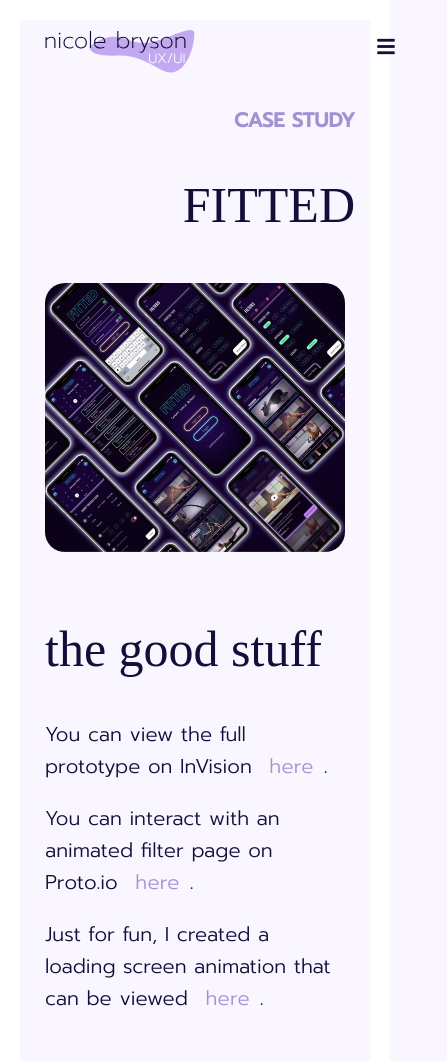
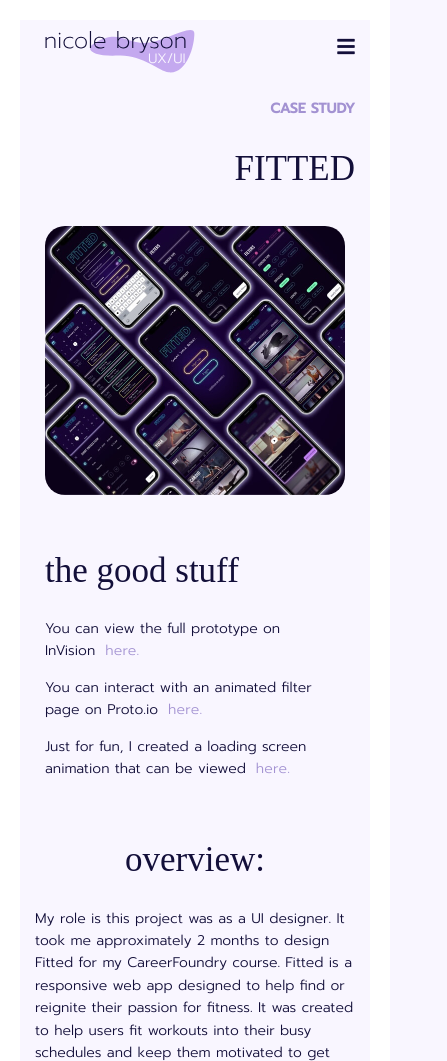
Before and after one commit to obidauz/portfolio-site-nicole-bryson, a plain HTML site: page fitted.html in a window 390 px wide. Shown: the top 1061 px of the page, 447 px wide, since content can reach past the window. Drawn offline with nearby package versions, Linux system fonts and the light colour scheme; a web font is replaced by a local one.

Commit message:
fixed navigation bar

```diff
--- a/css/style.css
+++ b/css/style.css
@@ -21,7 +21,7 @@ html {
 body { /* select body design */
     /*background-color: #fffefc;*/
     font-family: 'Prompt', sans-serif;
-    font-size: 20px;
+    font-size: 14px;
     font-weight: 300;
     line-height: 1.6;
     color: #130f3a;
@@ -31,9 +31,27 @@ body { /* select body design */
 }
 
 header { /* set header and footer design */
-    padding: 10px 0 4px;
+    padding: 10px 0px;
     position: fixed;
     width: 100%;
+    top: 0px;
+    left:0;
+    background-color:rgba(255, 245, 243, 0.9);
+    border-left: 20px solid #FFFFFF;
+    border-right: 20px solid #FFFFFF;
+    border-top: 20px solid #FFFFFF;
+}
+
+header.fitted_header { /* set header and footer design */
+    padding: 10px 0px;
+    position: fixed;
+    width: 100%;
+    top: 0px;
+    left:0;
+    background-color: #f9f6ffd6;
+    border-left: 20px solid #FFFFFF;
+    border-right: 20px solid #FFFFFF;
+    border-top: 20px solid #FFFFFF;
 }
 
 #hero {
@@ -111,7 +129,7 @@ img {width: 100%; border-radius: 20px; box-shadow: 0px 10px 37px -13px rgba(0,0,
 }
 
 .text-wrap{
-    width: 50%;
+    width: 100%;
     float: left;
     margin-right: 30px;
     margin-bottom: 30px;
@@ -119,7 +137,7 @@ img {width: 100%; border-radius: 20px; box-shadow: 0px 10px 37px -13px rgba(0,0,
 }
 
 .text-wrap-left{
-    width: 50%;
+    width: 100%;
     float: right;
     margin-left: 30px;
     margin-bottom: 30px;
@@ -127,8 +145,8 @@ img {width: 100%; border-radius: 20px; box-shadow: 0px 10px 37px -13px rgba(0,0,
 }
 
 
-.logo {max-width: 150px; box-shadow: none; border-radius: 0px;} /* set width for logo */
-
+.logo {max-width: 150px; box-shadow: none; border-radius: 0px;}     /* set width for logo */
+a.logo:hover, a.logo:focus{ border-bottom: none;}
 
 a.social-links { /* set link style */
     color: #F98C98;
@@ -136,7 +154,6 @@ a.social-links { /* set link style */
     padding-left: 10px;
     padding-right: 10px;
     letter-spacing: 0.235px;
-
 }
 
 a.social-links:hover, a.social-links:focus { /* set link style for hover and focus (on mobile) */
@@ -196,21 +213,22 @@ a.fitted-social:hover, a.fitted-social:focus { /* set link style for hover and f
     color: #F98C98;
     font-weight: bold;
     text-transform: uppercase;
+    letter-spacing: 0.235px;
 }
 
 .button:hover {
-    border: #F98C98 solid 3px;
-    border-radius: 50px;
+    border-bottom: #F98C98 solid 3px;
     padding: 5px 10px;
+    letter-spacing: 0px;
 }
 
-.button:active{
+/*.button:active{
     color: rgba(255, 245, 243, 0.9);
     border: #F98C98 solid 3px;
     border-radius: 50px;
     background-color: #F98C98;
     padding: 5px 10px;
-}
+}*/
 
 
 /* email me button */
@@ -290,7 +308,8 @@ nav > ul {
     top: 1px;
     font-size: 20px;
     padding-right: 0;
-
+    border-bottom: none;
+    color: #130f3a;
 }
 
 .navtoggle.responsive nav {
@@ -374,6 +393,22 @@ nav > ul > li > a {
     #work h1 {text-align: center;}
 
     .logo {max-width: 250px;}
+
+    .text-wrap{
+        width: 50%;
+        float: left;
+        margin-right: 30px;
+        margin-bottom: 30px;
+        box-shadow: none;
+    }
+
+    .text-wrap-left{
+        width: 50%;
+        float: right;
+        margin-left: 30px;
+        margin-bottom: 30px;
+        box-shadow: none;
+    }
 }
 
 /* large devices (1024px and larger) */
--- a/fitted.html
+++ b/fitted.html
@@ -14,11 +14,11 @@
   <!-- START BODY -->
   <body style="background-color: #F9F6FF;">
     <!-- START HEADER SECTION -->
-    <header>
+    <header class="fitted_header">
       <div class="container">
         <!-- LOGO WITH HOME LINK -->
         <div class= "navtoggle" id="myNavtoggle">
-            <a href="index.html">
+            <a class="logo" href="index.html">
               <img src="files/fitted_logo.svg" class="logo" alt="Nicole Bryson">
             </a>
             <!-- NAVIGATION MENU -->
@@ -59,9 +59,9 @@
             </div>
             <div class="column col-md-6 col-lg-7">
               <h1>the good stuff</h1>
-              <p>You can view the full prototype on InVision <a class="fitted-social" href="https://invis.io/KPXEE0GX83G " target="_blank">here</a>.</p>
-              <p>You can interact with an animated filter page on Proto.io <a class="fitted-social"  href="https://pr.to/EWV6M2/" target="_blank">here</a>.</p>
-              <p>Just for fun, I created a loading screen animation that can be viewed <a class="fitted-social" href="https://pr.to/533DFS/" target="_blank">here</a>.</p>
+              <p>You can view the full prototype on InVision<a class="fitted-social" href="https://invis.io/KPXEE0GX83G " target="_blank">here.</a></p>
+              <p>You can interact with an animated filter page on Proto.io<a class="fitted-social"  href="https://pr.to/EWV6M2/" target="_blank">here.</a></p>
+              <p>Just for fun, I created a loading screen animation that can be viewed<a class="fitted-social" href="https://pr.to/533DFS/" target="_blank">here.</a></p>
             </div>
           </div>
 
```
Also changed, not shown: about.html (+1 -1 lines), contact.html (+5 -5 lines), index.html (+3 -3 lines).
